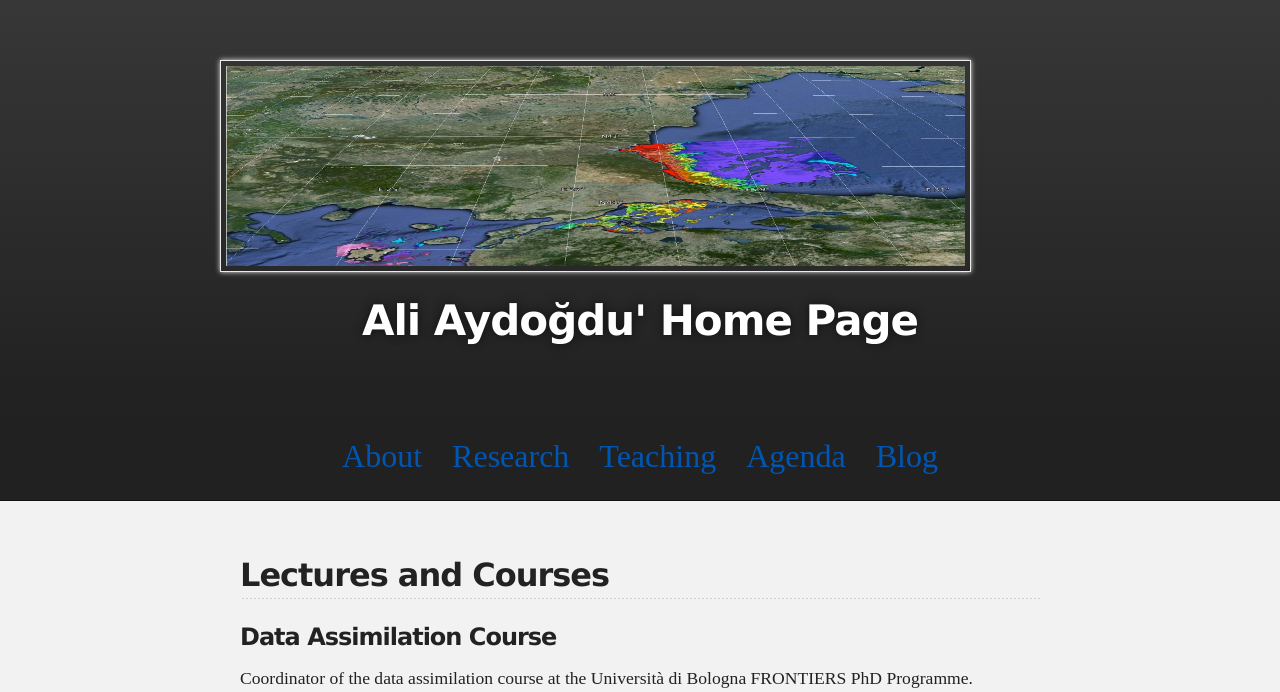
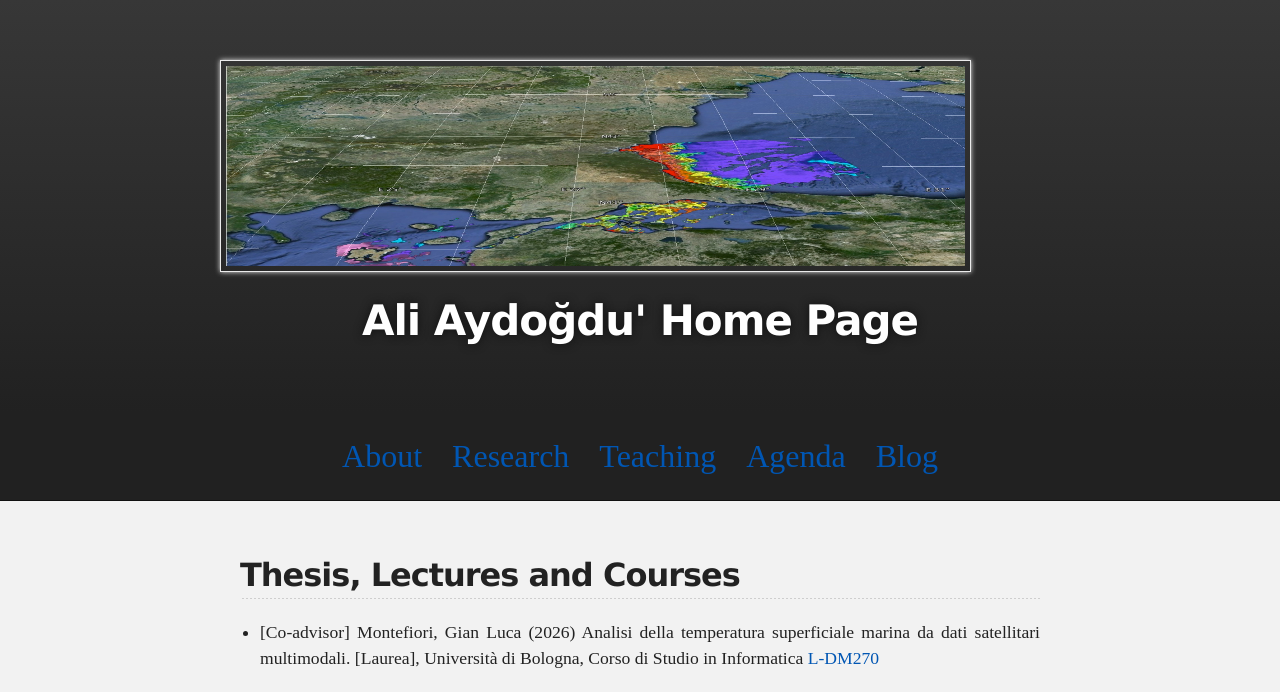
Before and after one commit to aydogduali/aydogduali.github.io, a Jekyll site: the page built from teaching/index.md, in a window 1280 px wide. Shown: the top 692 px of the page. Built offline with Jekyll 4.4.1, drawn with Linux system fonts in a browser that asks for light colours.

Commit message:
add tesi di laurea Montefiori

```diff
--- a/teaching/index.md
+++ b/teaching/index.md
@@ -4,7 +4,11 @@ title: Teaching
 description: Educational materials and teaching activities of Ali Aydogdu.
 ---
 
-## Lectures and Courses
+## Thesis, Lectures and Courses
+
+- [Co-advisor]  Montefiori, Gian Luca  (2026) Analisi della temperatura superficiale marina da dati satellitari multimodali. [Laurea], Università di Bologna, Corso di Studio in Informatica [L-DM270](https://amslaurea.unibo.it/view/cds/CDS8009/)
+
+
 
 ### Data Assimilation Course
 
```
